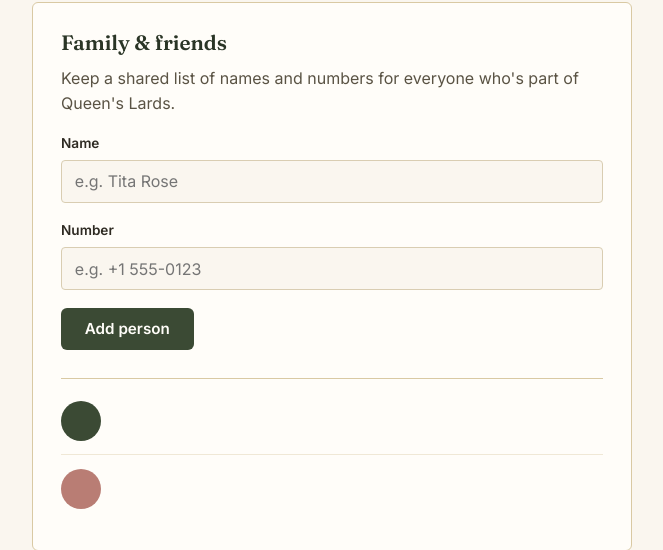
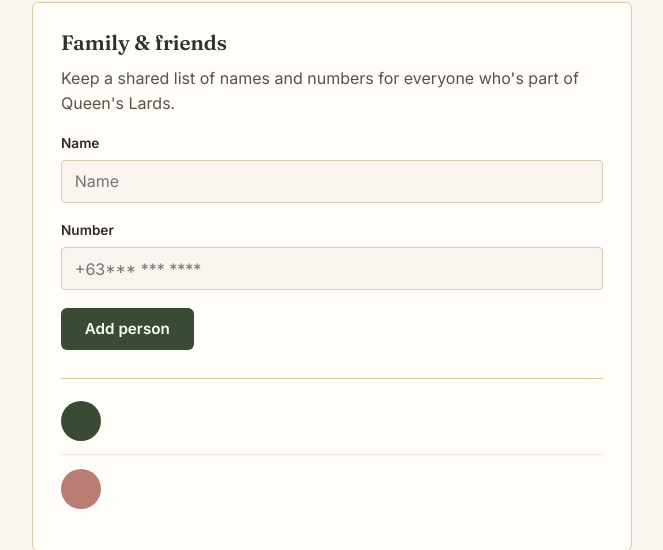
Before and after one commit to IvanJaeMandawee-UCM/Queen-Lards, a Flask app: page /people in a window 1280 px wide. Shown: the part 173-723 px from the top of the page, without its empty margins (308-971 px from the left). Run offline with Flask 3, Linux system fonts and the light colour scheme; the visitor is signed in with stand-in values (Sample User, id 1).

Commit message:
done update

```diff
--- a/templates/people.html
+++ b/templates/people.html
@@ -21,12 +21,12 @@
       <form method="POST" action="{{ url_for('add_person') }}">
         <div class="field">
           <label for="name">Name</label>
-          <input type="text" id="name" name="name" value="{{ name or '' }}" placeholder="e.g. Tita Rose">
+          <input type="text" id="name" name="name" value="{{ name or '' }}" placeholder="Name">
         </div>
 
         <div class="field">
           <label for="number">Number</label>
-          <input type="tel" id="number" name="number" value="{{ number or '' }}" placeholder="e.g. +1 555-0123">
+          <input type="tel" id="number" name="number" value="{{ number or '' }}" placeholder="+63*** *** ****">
         </div>
 
         {% if error %}
```
